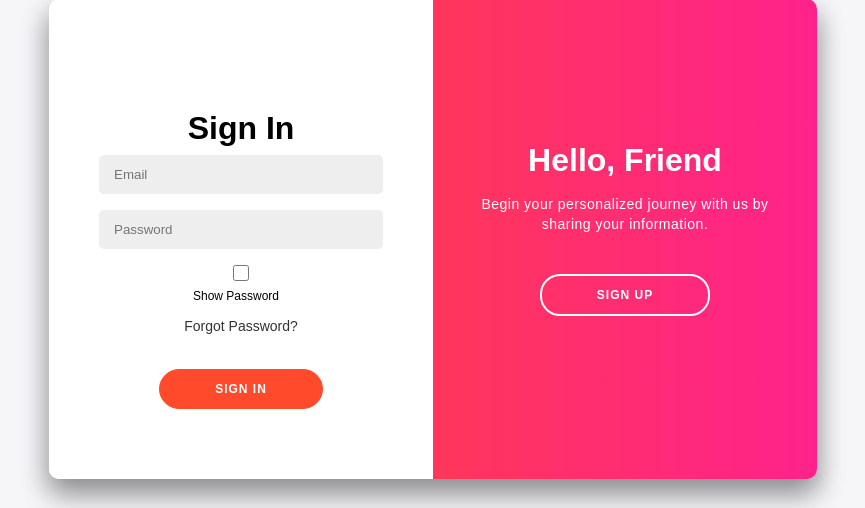
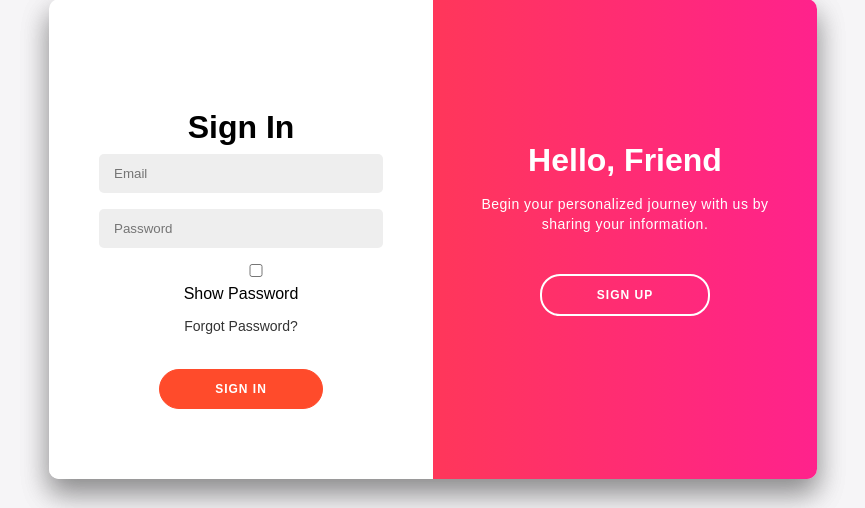
Before and after one commit to ad-abir/SmartCard-v2, a PHP site: page /signup.php in a window 1280 px wide. Shown: the part 129-637 px from the top of the page, without its empty margins (207-1072 px from the left). Run offline with PHP 8.4, Linux system fonts and the light colour scheme; some libraries are stand-ins or nearby versions.

Commit message:
issue in checkbox

```diff
--- a/signup.css
+++ b/signup.css
@@ -96,21 +96,6 @@ a {
     margin: 15px 0;
 }
 
-/* CSS to reduce the width of the checkbox */
-input[type="checkbox"] {
-    width: 16px; /* Adjust this value as needed */
-    height: 16px; /* Adjust this value as needed */
-  }
-
-
-label[for="show-password-checkbox"] {
-    display: inline-block;
-    margin-right: 10px;
-    /* margin-top: -2px; */
-    font-size: 12px;
-}
-
-
 button {
     color: #fff;
     background: #ff4b2b;
--- a/signup.php
+++ b/signup.php
@@ -41,11 +41,12 @@
                 <h1>Sign In</h1>
                 <input type="email" name="email" placeholder="Email" required="">
                 <input type="password" name="pass" placeholder="Password" required="">
-                <input type="checkbox" id="show-password-checkbox">
-                <label for="show-password-checkbox">Show Password</label>
+                <div class="custom-checkbox">
+                <input type="checkbox" id="show-password" name="check">
+                <label for="show-password">Show Password</label>
+            </div>
                 <a href="#">Forgot Password?</a>
                 <button type="submit" name="signin">Sign In</button>
-
             </form>
         </div>
 
```
